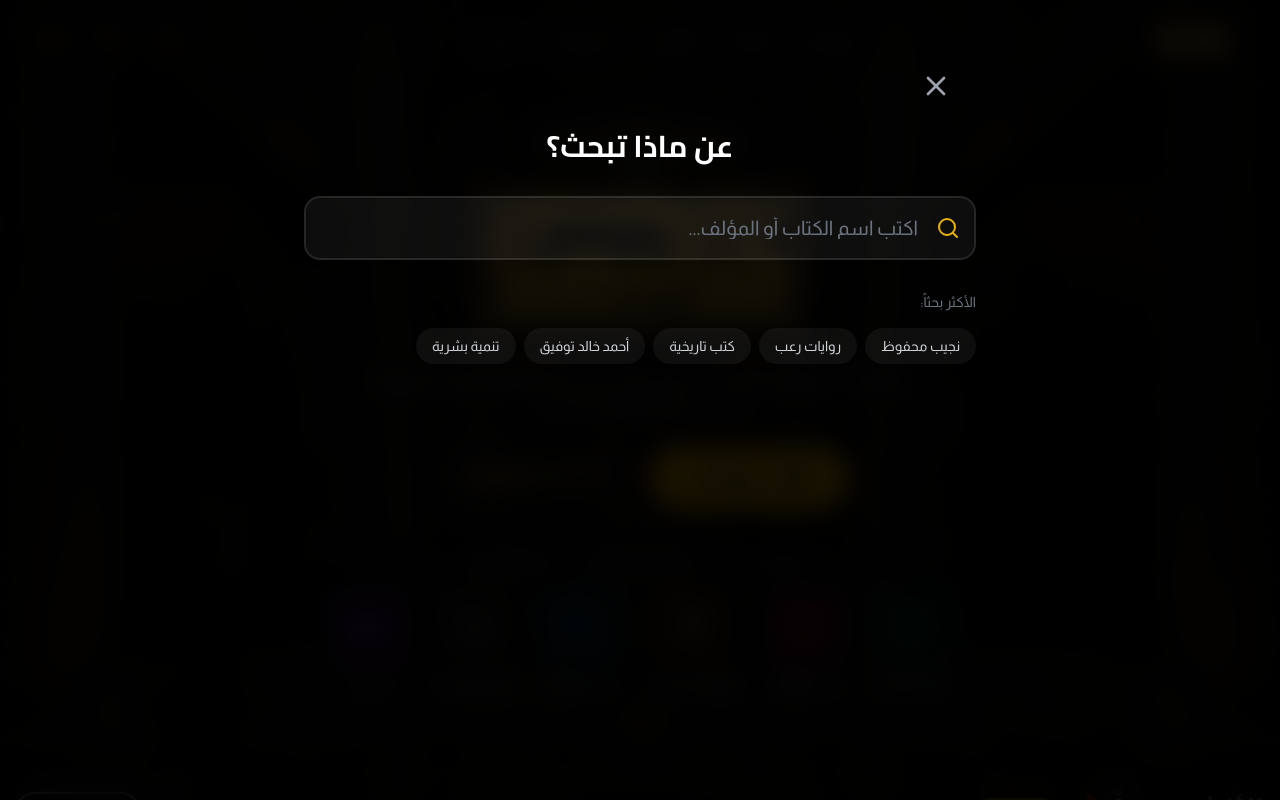
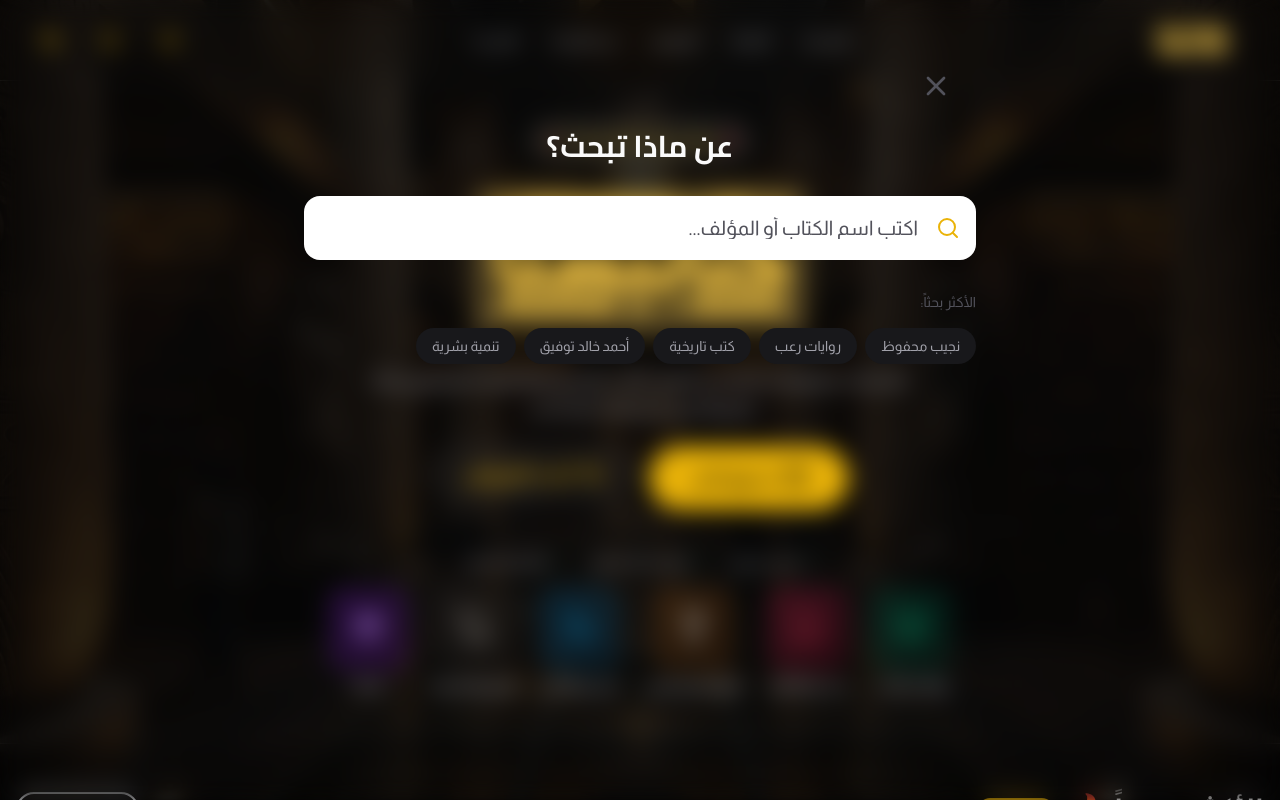
Before and after one commit to Samo-cyber/kitabistav2, a Next.js app: page / in a window 1280 px wide. Both pictures are taken after a click on the button 110 px from the left and 40 px from the top of the page. Shown: the top 800 px of the page. Built offline with nearby package versions, Linux system fonts and the light colour scheme.

Commit message:
Update Navbar.tsx

```diff
--- a/src/components/layout/Navbar.tsx
+++ b/src/components/layout/Navbar.tsx
@@ -313,12 +313,12 @@ export function Navbar({ books = [], isMenuOpen: propIsMenuOpen, setIsMenuOpen:
                         initial={{ opacity: 0 }}
                         animate={{ opacity: 1 }}
                         exit={{ opacity: 0 }}
-                        className="fixed inset-0 bg-black/90 backdrop-blur-md z-50 flex items-start justify-center pt-32 px-4"
+                        className="fixed inset-0 bg-background/95 backdrop-blur-md z-50 flex items-start justify-center pt-32 px-4"
                     >
                         <div className="w-full max-w-2xl relative">
                             <Button
                                 variant="ghost"
-                                className="absolute -top-16 right-0 text-gray-400 hover:text-white"
+                                className="absolute -top-16 right-0 text-text-muted hover:text-text-primary"
                                 onClick={() => setIsSearchOpen(false)}
                             >
                                 <X className="w-8 h-8" />
@@ -329,13 +329,13 @@ export function Navbar({ books = [], isMenuOpen: propIsMenuOpen, setIsMenuOpen:
                                 animate={{ y: 0, opacity: 1 }}
                                 transition={{ delay: 0.1 }}
                             >
-                                <h2 className="text-3xl font-display font-bold text-center mb-8 text-white">عن ماذا تبحث؟</h2>
+                                <h2 className="text-3xl font-display font-bold text-center mb-8 text-text-primary">عن ماذا تبحث؟</h2>
                                 <div className="relative">
                                     <Search className="absolute right-4 top-1/2 -translate-y-1/2 w-6 h-6 text-primary" />
                                     <input
                                         type="text"
                                         placeholder="اكتب اسم الكتاب أو المؤلف..."
-                                        className="w-full bg-white/5 border-2 border-white/10 rounded-2xl py-4 pr-14 pl-6 text-xl text-white placeholder:text-gray-500 focus:outline-none focus:border-primary/50 transition-colors"
+                                        className="w-full bg-secondary/50 border-2 border-border rounded-2xl py-4 pr-14 pl-6 text-xl text-text-primary placeholder:text-text-muted focus:outline-none focus:border-primary/50 transition-colors"
                                         autoFocus
                                         value={searchQuery}
                                         onChange={(e) => setSearchQuery(e.target.value)}
@@ -359,30 +359,30 @@ export function Navbar({ books = [], isMenuOpen: propIsMenuOpen, setIsMenuOpen:
                                                         key={book.id}
                                                         href={`/product/${book.id}`}
                                                         onClick={() => setIsSearchOpen(false)}
-                                                        className="flex items-center gap-4 p-3 rounded-xl bg-white/5 hover:bg-white/10 border border-white/5 hover:border-primary/30 transition-all group"
+                                                        className="flex items-center gap-4 p-3 rounded-xl bg-secondary/30 hover:bg-secondary/50 border border-border hover:border-primary/30 transition-all group"
                                                     >
                                                         <div className="relative w-12 h-16 rounded-md overflow-hidden flex-shrink-0">
                                                             <Image src={book.image_url} alt={book.title} fill className="object-cover" />
                                                         </div>
                                                         <div className="flex-grow">
-                                                            <h4 className="font-bold text-white group-hover:text-primary transition-colors">{book.title}</h4>
-                                                            <p className="text-sm text-gray-400">{book.author}</p>
+                                                            <h4 className="font-bold text-text-primary group-hover:text-primary transition-colors">{book.title}</h4>
+                                                            <p className="text-sm text-text-muted">{book.author}</p>
                                                         </div>
                                                         <div className="text-primary font-bold text-sm">
                                                             {book.discount_price || book.price} ج.م
                                                         </div>
-                                                        <ChevronRight className="w-5 h-5 text-gray-500 group-hover:text-primary transition-colors" />
+                                                        <ChevronRight className="w-5 h-5 text-text-muted group-hover:text-primary transition-colors" />
                                                     </Link>
                                                 ))
                                             ) : (
-                                                <div className="text-center py-8 text-gray-400">
+                                                <div className="text-center py-8 text-text-muted">
                                                     لا توجد نتائج مطابقة
                                                 </div>
                                             )}
                                         </div>
                                     ) : (
                                         <>
-                                            <p className="text-sm text-gray-500 mb-4">الأكثر بحثاً:</p>
+                                            <p className="text-sm text-text-muted mb-4">الأكثر بحثاً:</p>
                                             <div className="flex flex-wrap gap-2">
                                                 {["نجيب محفوظ", "روايات رعب", "كتب تاريخية", "أحمد خالد توفيق", "تنمية بشرية"].map((tag) => (
                                                     <button
@@ -390,7 +390,7 @@ export function Navbar({ books = [], isMenuOpen: propIsMenuOpen, setIsMenuOpen:
                                                         onClick={() => {
                                                             setSearchQuery(tag);
                                                         }}
-                                                        className="px-4 py-2 rounded-full bg-white/5 hover:bg-primary/20 hover:text-primary transition-colors text-sm text-gray-300"
+                                                        className="px-4 py-2 rounded-full bg-secondary hover:bg-primary/20 hover:text-primary transition-colors text-sm text-text-secondary"
                                                     >
                                                         {tag}
                                                     </button>
```
